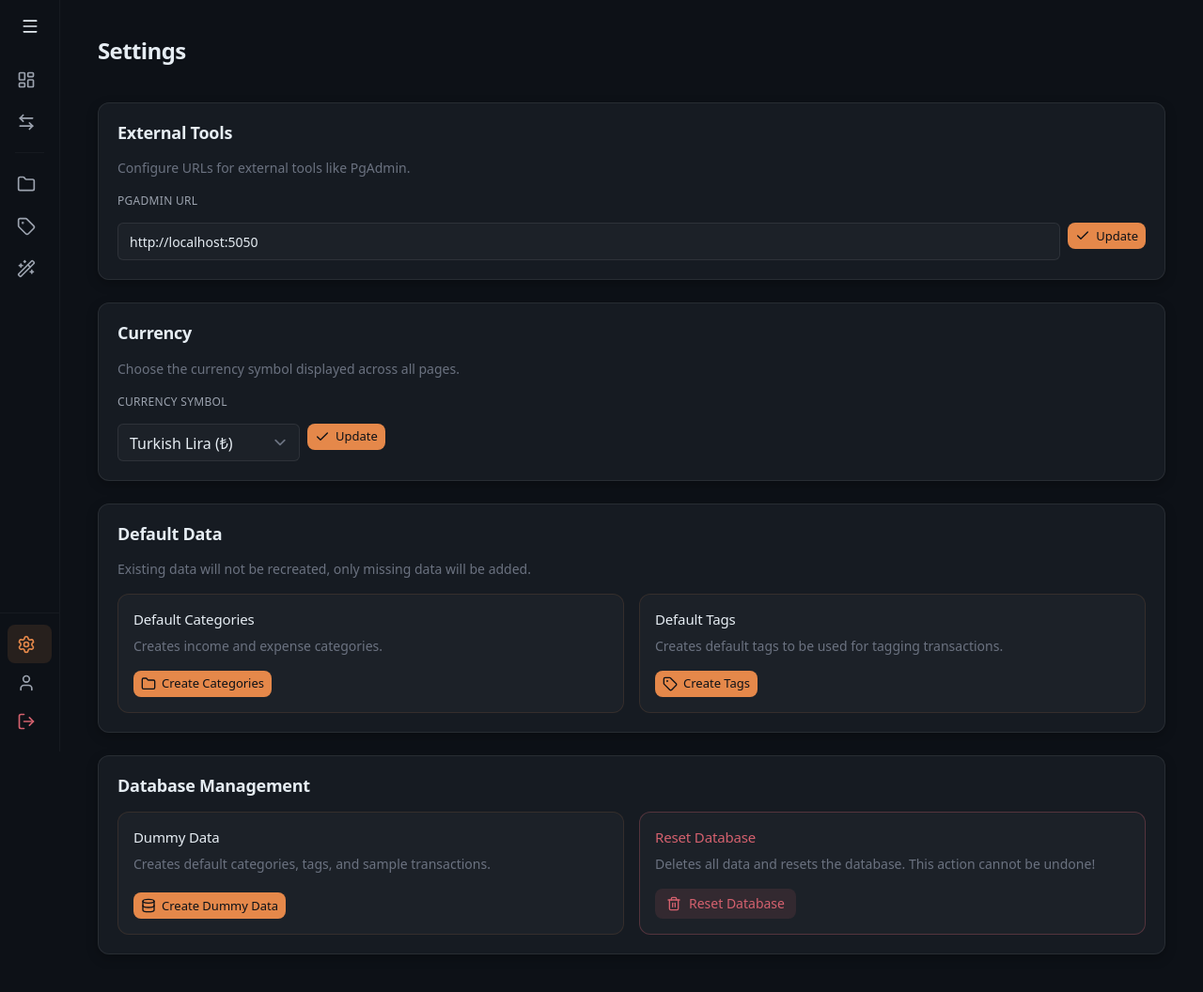
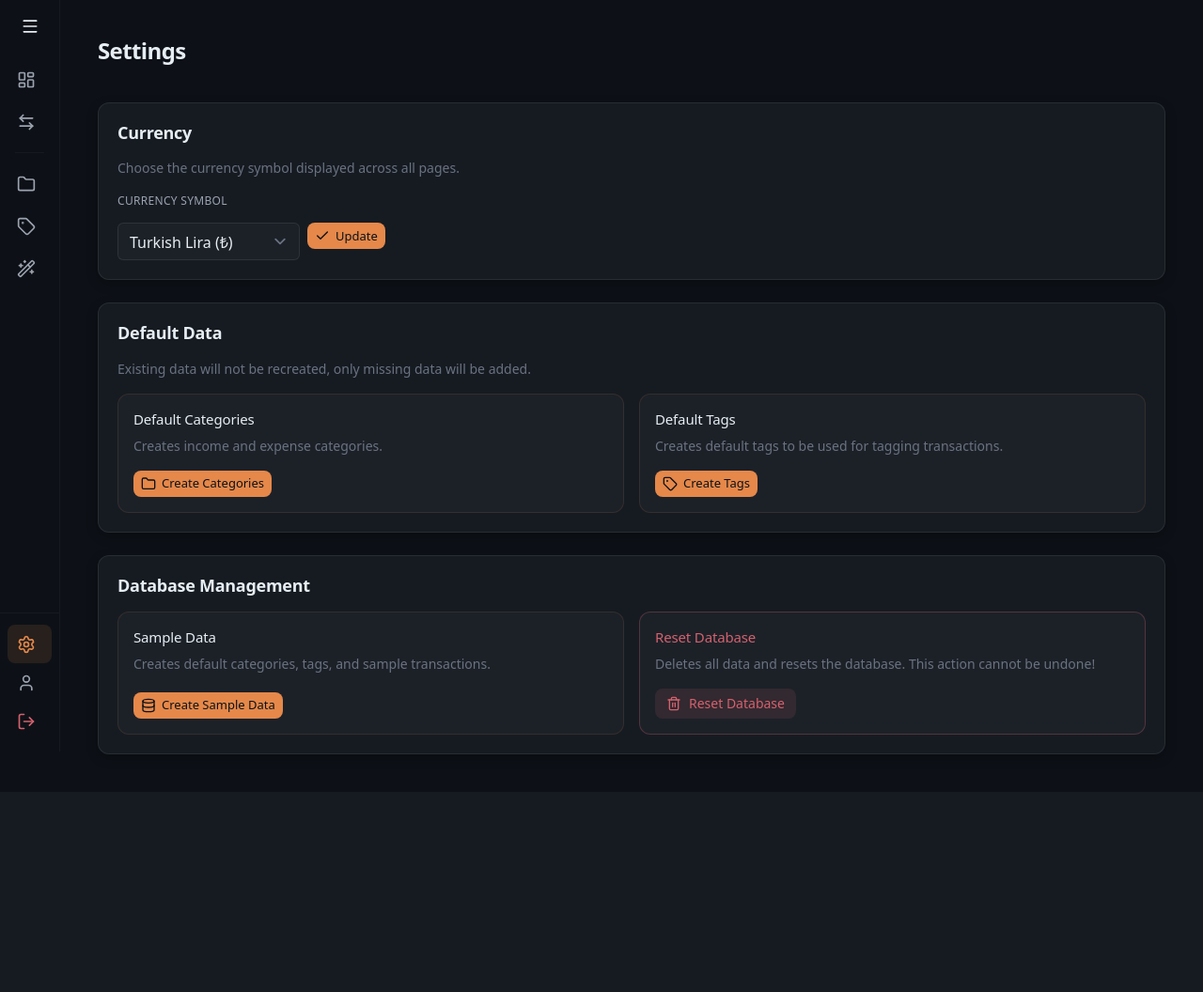
Before and after one commit to ZekeriyaAY/track-finance, a Flask app: page /settings/ in a window 1280 px wide. Shown: the whole page at 94% size. After the commit the page ends 809 px from the top, so only its background shows below. Run offline with Flask 3, Linux system fonts and the light colour scheme; the visitor is signed in with stand-in values (Sample User, id 1); some libraries are stand-ins or nearby versions; some web fonts are replaced.

Commit message:
refactor: remove pgAdmin external tools section and rename dummy data
Removed the External Tools block (pgAdmin URL config) from settings
page, route, context processor, and all related tests. The pgAdmin
button is no longer offered in the UI. Renamed "Dummy Data" to
"Sample Data" for clarity.

Co-Authored-By: Claude Opus 4.6 (1M context) <noreply@anthropic.com>

```diff
--- a/app.py
+++ b/app.py
@@ -125,9 +125,8 @@ def create_app(config_name=None):
     @app.context_processor
     def inject_global_settings():
         from models.settings import Settings
-        pgadmin_url = Settings.get_setting('pgadmin_url', 'http://localhost:5050')
         currency_symbol = Settings.get_setting('currency_symbol', '₺')
-        return dict(pgadmin_url=pgadmin_url, currency_symbol=currency_symbol)
+        return dict(currency_symbol=currency_symbol)
 
     # Import models for Alembic autogenerate
     from models.categorization_rule import CategorizationRule  # noqa: F401
--- a/routes/settings.py
+++ b/routes/settings.py
@@ -8,29 +8,6 @@ from sqlalchemy import text
 logger = logging.getLogger(__name__)
 
 settings_bp = Blueprint('settings', __name__, url_prefix='/settings')
-
-@settings_bp.route('/update-pgadmin-url', methods=['POST'])
-def update_pgadmin_url():
-    pgadmin_url = request.form.get('pgadmin_url', '').strip()
-
-    if not pgadmin_url:
-        flash('PgAdmin URL cannot be empty.', 'error')
-        return redirect(url_for('settings.index'))
-
-    # Validate URL format
-    if not pgadmin_url.startswith(('http://', 'https://')):
-        pgadmin_url = 'http://' + pgadmin_url
-
-    try:
-        # Update PgAdmin URL in database
-        Settings.set_setting('pgadmin_url', pgadmin_url)
-        flash('PgAdmin URL saved.', 'success')
-    except Exception as e:
-        db.session.rollback()
-        logger.error(f"Error updating PgAdmin URL: {str(e)}")
-        flash('Something went wrong. Please try again.', 'error')
-
-    return redirect(url_for('settings.index'))
 
 @settings_bp.route('/update-currency', methods=['POST'])
 def update_currency():
@@ -52,10 +29,8 @@ def update_currency():
 
 @settings_bp.route('/')
 def index():
-    pgadmin_url = Settings.get_setting('pgadmin_url', 'http://localhost:5050')
     currency_symbol = Settings.get_setting('currency_symbol', '₺')
     return render_template('settings/index.html',
-                           pgadmin_url=pgadmin_url,
                            currency_symbol=currency_symbol)
 
 @settings_bp.route('/create-dummy-data', methods=['POST'])
--- a/templates/settings/index.html
+++ b/templates/settings/index.html
@@ -6,31 +6,6 @@
 <div class="flex flex-col gap-6">
   <div class="flex flex-col sm:flex-row sm:justify-between sm:items-center gap-4 mb-4">
     <h1 class="text-h1">Settings</h1>
-  </div>
-
-  <!-- External Tools -->
-  <div class="card card-body space-y-6">
-    <div class="space-y-4">
-      <h2 class="text-h2">External Tools</h2>
-      <p class="text-[var(--text-muted)] text-sm">Configure URLs for external tools like PgAdmin.</p>
-
-      <form action="{{ url_for('settings.update_pgadmin_url') }}" method="POST">
-        <input type="hidden" name="csrf_token" value="{{ csrf_token() }}">
-        <div class="flex flex-col space-y-2">
-          <label for="pgadmin_url" class="form-label">PgAdmin URL</label>
-          <div class="flex flex-col sm:flex-row gap-2">
-            <input type="url" id="pgadmin_url" name="pgadmin_url" value="{{ pgadmin_url }}"
-              placeholder="http://localhost:5050"
-              class="form-control w-full sm:flex-1"
-              required>
-            <button type="submit" class="btn btn-primary btn-sm w-full sm:w-auto">
-              <i data-lucide="check" class="w-4 h-4"></i>
-              Update
-            </button>
-          </div>
-        </div>
-      </form>
-    </div>
   </div>
 
   <!-- Currency -->
@@ -117,14 +92,14 @@
 
       <div class="grid grid-cols-1 md:grid-cols-2 gap-4">
         <div class="p-4 bg-[var(--bg-elevated)] rounded-lg border border-[var(--primary-muted)] flex flex-col">
-          <h3 class="text-h3 text-primary mb-2">Dummy Data</h3>
+          <h3 class="text-h3 text-primary mb-2">Sample Data</h3>
           <p class="text-[var(--text-muted)] text-sm mb-4">Creates default categories, tags, and sample transactions.</p>
           <div class="mt-auto">
             <form action="{{ url_for('settings.create_dummy_data_route') }}" method="POST" class="inline">
               <input type="hidden" name="csrf_token" value="{{ csrf_token() }}">
               <button type="submit" class="btn btn-primary btn-sm">
                 <i data-lucide="database" class="w-4 h-4"></i>
-                Create Dummy Data
+                Create Sample Data
               </button>
             </form>
           </div>
```
Also changed, not shown: tests/integration/test_settings_routes.py (+3 -85 lines), tests/security/test_auth_security.py (+0 -1 lines), tests/security/test_csrf.py (+0 -15 lines).
